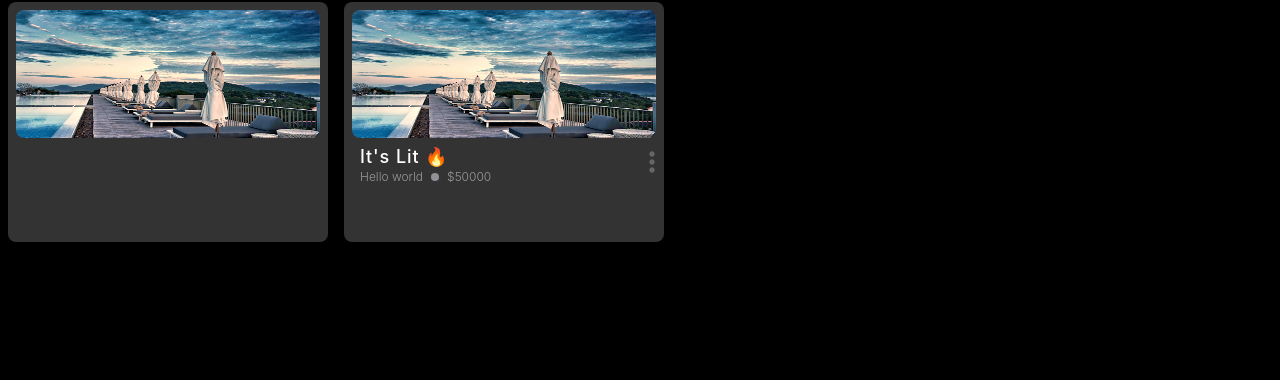
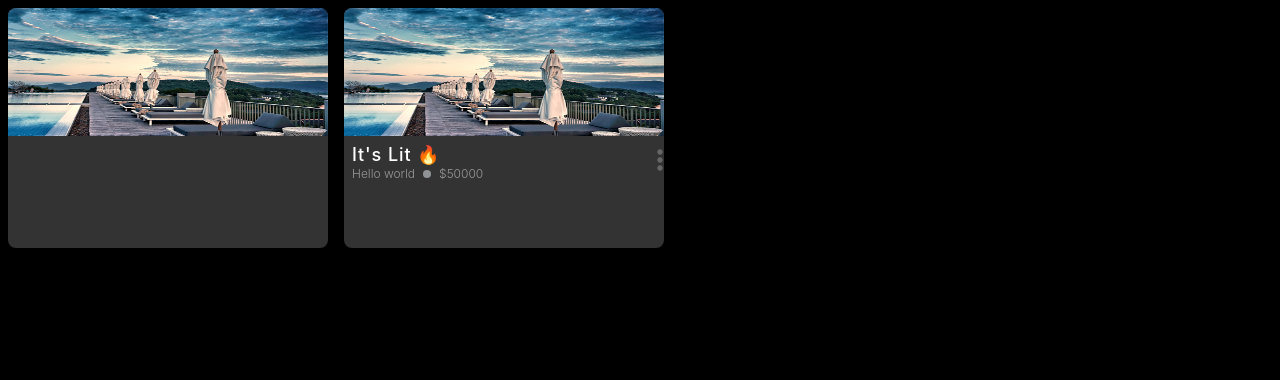
Before and after one commit to atrimn/arsenalOS-templateOne333444, a Gatsby site: page / in a window 1280 px wide. Shown: the part 420-800 px from the top of the page. Built offline with nearby package versions, Linux system fonts and the light colour scheme; Gatsby itself is replaced by a stand-in of ours.

Commit message:
internal work, aresanlUI

```diff
--- a/src/components/ArsenalUI/card.js
+++ b/src/components/ArsenalUI/card.js
@@ -1,21 +1,83 @@
 import React from "react"
 
+//clean this up and document it
+
 const CardImage = () => {
-  return (
-    <img
-      className="h-32 rounded-lg w-full"
-      src={require("../../images/img1.png")}
-    />
-  )
+  return <img className="h-32  w-full" src={require("../../images/img1.png")} />
 }
-export default ({ children, cardImage, gutter, color }) => {
-  const gutterRight = gutter ? "mr-4" : null
+
+export default ({
+  children,
+  cardImage,
+  gutter,
+  color,
+  gradient,
+  fullWidth,
+  height,
+  displayFlex,
+  padding,
+  justify,
+  bgImage,
+  horizontal,
+}) => {
+  const gutterRight = gutter ? (horizontal ? "my-2" : "mr-4") : null
+  const width = fullWidth ? "w-full" : "w-10/12"
+  const maxWidth = fullWidth ? "" : "max-w-xs"
+  const cardHeight = height ? `h-${height}` : "h-full"
+  const display = displayFlex ? "flex" : "block"
+  const paddingPx = padding ? `p-${padding}` : ""
+
+  let justifyDir
+  // let image
+
+  // turn this into helper function
+  switch (justify) {
+    case "left":
+      justifyDir = "justify-start"
+      break
+    case "right":
+      justifyDir = "justify-end"
+      break
+    case "center":
+      justifyDir = "justify-center"
+      break
+    case "around":
+      justifyDir = "justify-around"
+      break
+    default:
+      justifyDir = ""
+      break
+  }
+
+  // if (bgImage) {
+  // }
+
+  let gradientColor
+  if (gradient) {
+    gradientColor = {
+      background:
+        "linear-gradient(25.02deg, rgba(210, 48, 120, 0.75) 19.6%, rgba(254, 97, 97, 0.75) 72.68%, rgba(255, 121, 85, 0.75) 92.75%), #F4327F",
+      boxShadow: "0px 80px 120px rgba(0, 0, 0, 0.05)",
+    }
+  }
   return (
     <div
-      style={{ minWidth: 300, scrollSnapAlign: "start", background: color }}
-      className={`${gutterRight} bg-white max-w-xs p-2 h-full  w-10/12 rounded-lg`}
+      style={{
+        minWidth: 300,
+        scrollSnapAlign: "start",
+        background: color,
+        ...gradientColor,
+      }}
+      className={`relative ${gutterRight} ${justifyDir} ${paddingPx} ${display} ${cardHeight} overflow-hidden bg-white ${maxWidth} pb-2   ${width} rounded-lg`}
     >
       {cardImage ? <CardImage /> : null}
+      {bgImage ? (
+        <img
+          className=" absolute object-cover object-top h-full w-full top-0 left-0 right-0  z-1"
+          src={bgImage}
+          alt="background image"
+        />
+      ) : null}
       {children}
     </div>
   )
--- a/src/components/ArsenalUI/flexbar.js
+++ b/src/components/ArsenalUI/flexbar.js
@@ -1,21 +1,59 @@
 import React from "react"
 
-export default ({ children, spaceBetween, padderX, padderY }) => {
+export default ({
+  children,
+  spaceBetween,
+  padderX,
+  padderY,
+  marginY,
+  marginTop,
+}) => {
   let spacing = spaceBetween ? "justify-between" : ""
   let paddingX = padderX ? "px-2" : ""
   let paddingY = padderY ? "py-2" : ""
+  let marginVertical = marginY ? "my-4" : ""
+  let marginYTop = marginTop ? "mt-6" : ""
+  // add rest of styles
   return (
-    <div className={`flex ${spacing} ${paddingX} ${paddingY}`}>{children}</div>
-  )
-}
-
-export const BarItem = ({ children, row, col, flexEnd }) => {
-  const display = row || col ? "flex flex-1" : "block"
-  const flexDir = row ? null : "flex-col"
-  const justify = flexEnd ? "justify-end" : ""
-  return (
-    <div className={`relative ${display} ${flexDir} ${justify}`}>
+    <div
+      className={`flex ${marginYTop}  ${marginVertical} ${spacing} ${paddingX} ${paddingY}`}
+    >
       {children}
     </div>
   )
 }
+
+// either replace this with CardItem or create different component
+export const BarItem = ({ children, row, col, flexEnd, justify, grow }) => {
+  const display = row || col ? "flex flex-1" : "block"
+  const flexDir = row ? "" : "flex-col"
+  // depracate this
+  const justifyDepracated = flexEnd ? "justify-end" : ""
+  const flexGrow = grow ? "flex-grow" : ""
+  let justifyDir
+
+  switch (justify) {
+    case "left":
+      justifyDir = "flex justify-start"
+      break
+    case "right":
+      justifyDir = "flex justify-end"
+      break
+    case "center":
+      justifyDir = "flex justify-center"
+      break
+    case "around":
+      justifyDir = "flex justify-around"
+      break
+    default:
+      justifyDir = ""
+      break
+  }
+  return (
+    <div
+      className={`relative ${display} ${flexGrow} ${flexDir} ${justifyDepracated} ${justifyDir}`}
+    >
+      {children}
+    </div>
+  )
+}
--- a/src/components/ArsenalUI/index.js
+++ b/src/components/ArsenalUI/index.js
@@ -3,4 +3,5 @@ import Card from "./card"
 import Typography from "./typography"
 import Flexbar, { BarItem } from "./flexbar"
 import ScrollView from "./scrollview"
-export { Button, Card, Typography, Flexbar, BarItem, ScrollView }
+import Separator from "./separator"
+export { Button, Card, Typography, Flexbar, BarItem, ScrollView, Separator }
--- a/src/components/ArsenalUI/scrollview.js
+++ b/src/components/ArsenalUI/scrollview.js
@@ -1,12 +1,22 @@
 import React from "react"
 
-export default ({ children, horizontal }) => {
+export default ({
+  children,
+  horizontal,
+  vertical,
+  marginY,
+  contentContainerStyle,
+}) => {
   // optimize to render 1000s of things
   const direction = horizontal ? "flex" : null
+  const marginVertical = marginY ? "my-6" : ""
+  const scrollDirection = vertical
+    ? " overflow-y-auto overflow-x-hidden"
+    : " overflow-x-auto overflow-y-hidden"
   return (
     <div
-      style={{ scrollSnapType: "x mandatory" }}
-      className={`scrollview ${direction} bg-transparent w-auto h-64  py-2 overflow-y-hidden overflow-x-auto scrolling-touch`}
+      style={{ scrollSnapType: "x mandatory", ...contentContainerStyle }}
+      className={`scrollview ${marginVertical} ${direction} bg-transparent w-auto h-64 ${scrollDirection}  py-2  scrolling-touch`}
     >
       {children}
     </div>
--- /dev/null
+++ b/src/components/ArsenalUI/separator.js
@@ -0,0 +1,6 @@
+import React from "react"
+
+// create tailwind class later
+export default () => {
+  return <div style={{ opacity: 0.1 }} className="py-px bg-white w-full"></div>
+}
--- a/src/components/ArsenalUI/typography.js
+++ b/src/components/ArsenalUI/typography.js
@@ -3,8 +3,10 @@ import React from "react"
 export default ({
   heading,
   subheading,
+  cardHeading,
   cardTitle,
   cardSubHeading,
+  cardBody,
   body,
   button,
   children,
@@ -19,7 +21,7 @@ export default ({
     return (
       <h2
         style={{ ...textStyles }}
-        className="text-white tracking-wide leading-tight text-2xl"
+        className="text-white tracking-wide leading-tight text-3xl"
       >
         {children}
       </h2>
@@ -64,6 +66,16 @@ export default ({
       </h3>
     )
   }
+  if (cardHeading) {
+    return (
+      <h2
+        style={{ ...textStyles }}
+        className="text-white tracking-wider leading-tight text-2xl font-normal"
+      >
+        {children}
+      </h2>
+    )
+  }
   if (cardSubHeading) {
     return (
       <h3
@@ -73,6 +85,16 @@ export default ({
         {children}
       </h3>
     )
+  }
+  if (cardBody) {
+    return (
+      <h3
+        style={{ ...textStyles }}
+        className={`text-white leading-relaxed tracking-widest opacity-75  font-light opacity-50 text-xs`}
+      >
+        {children}
+      </h3>
+    )
   } else {
     console.warn("invalid prop passed to Typography")
     return <p>{children}</p>
```
